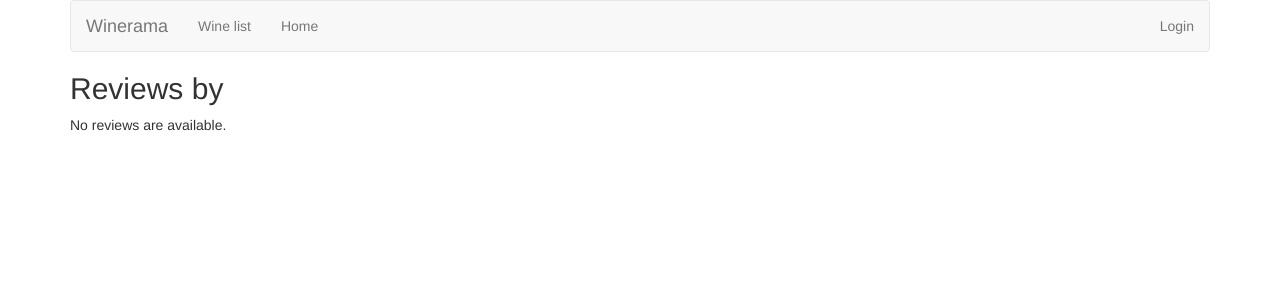
After one commit to chelseatroy/wine-recommender, a Django app: page /reviews/review/user/ in a window 1280 px wide. The commit adds this page. Shown: the top 300 px of the page. Run offline with Django 3.2, Linux system fonts and the light colour scheme; data comes from the database, SQL or seed files in the repository; both versions use the stored data as it was after the commit; some libraries are stand-ins or nearby versions.

```diff
--- a/reviews/templates/reviews/review_detail.html
+++ b/reviews/templates/reviews/review_detail.html
@@ -5,7 +5,7 @@
 {% endblock %}
 
 {% block content %}
-<h4>Rated {{ review.rating }} of 5 by {{ review.user_name }}</h4>
+<h4>Rated {{ review.rating }} of 5 by <a href="{% url 'reviews:user_review_list' review.user_name %}" >{{ review.user_name }}</a></h4>
 <p>{{ review.pub_date }}</p>
 <p>{{ review.comment }}</p>
 {% endblock %}
--- a/reviews/templates/reviews/review_list.html
+++ b/reviews/templates/reviews/review_list.html
@@ -12,7 +12,7 @@
         <h4><a href="{% url 'reviews:review_detail' review.id %}">
         {{ review.wine.name }}
         </a></h4>
-        <h6>rated {{ review.rating }} of 5 by {{ review.user_name }}</h6>
+        <h6>rated {{ review.rating }} of 5 by <a href="{% url 'reviews:user_review_list' review.user_name %}" >{{ review.user_name }}</a></h6>
         <p>{{ review.comment }}</p>
     </div>
     {% endfor %}
--- /dev/null
+++ b/reviews/templates/reviews/user_review_list.html
@@ -0,0 +1,5 @@
+{% extends 'reviews/review_list.html' %}
+
+{% block title %}
+<h2>Reviews by {{ user.username }}</h2>
+{% endblock %}
--- a/reviews/urls.py
+++ b/reviews/urls.py
@@ -13,4 +13,7 @@ urlpatterns = [
     # ex: /wine/5/
     url(r'^wine/(?P<wine_id>[0-9]+)/$', views.wine_detail, name='wine_detail'),
     url(r'^wine/(?P<wine_id>[0-9]+)/add_review/$', views.add_review, name='add_review'),
+    # ex: /review/user - get reviews for the logged user
+    url(r'^review/user/(?P<username>\w+)/$', views.user_review_list, name='user_review_list'),
+    url(r'^review/user/$', views.user_review_list, name='user_review_list'),
 ]
--- a/reviews/views.py
+++ b/reviews/views.py
@@ -50,3 +50,10 @@ def add_review(request, wine_id):
         return HttpResponseRedirect(reverse('reviews:wine_detail', args=(wine.id,)))
 
     return render(request, 'reviews/wine_detail.html', {'wine': wine, 'form': form})
+
+def user_review_list(request, username=None):
+    if not username:
+        username = request.user.username
+    latest_review_list = Review.objects.filter(user_name=username).order_by('-pub_date')
+    context = {'latest_review_list':latest_review_list, 'username':username}
+    return render(request, 'reviews/user_review_list.html', context)
--- a/templates/base.html
+++ b/templates/base.html
@@ -16,6 +16,7 @@
         </ul>
         <ul class="nav navbar-nav navbar-right">
         {% if user.is_authenticated %}
+            <li><a href="{% url 'reviews:user_review_list' user.username %}">Hello {{ user.username }}</a></li>
             <li><a href="{% url 'auth:logout' %}">Logout</a></li>
             {% else %}
             <li><a href="{% url 'auth:login' %}">Login</a></li>
@@ -23,6 +24,7 @@
         </ul>
     </div>
 </nav>
+
 
 
     <h1>{% block title %}(no title){% endblock %}</h1>
--- a/winerama/settings.py
+++ b/winerama/settings.py
@@ -38,6 +38,7 @@ INSTALLED_APPS = [
     'django.contrib.staticfiles',
     'bootstrap3',
     'reviews',
+    'registration',
 ]
 
 MIDDLEWARE_CLASSES = [
@@ -124,3 +125,7 @@ USE_TZ = True
 # https://docs.djangoproject.com/en/1.9/howto/static-files/
 
 STATIC_URL = '/static/'
+LOGIN_REDIRECT_URL = '/reviews/review/user'
+
+ACCOUNT_ACTIVATION_DAYS = 7 # One-week activation window
+REGISTRATION_AUTO_LOGIN = True # Automatically log the user in.
--- a/winerama/urls.py
+++ b/winerama/urls.py
@@ -20,5 +20,6 @@ from django.contrib import admin
 urlpatterns = [
     url(r'^reviews/', include('reviews.urls', namespace="reviews")),
     url(r'^admin/', admin.site.urls),
+    url(r'^accounts/', include('registration.backends.simple.urls')),
     url('^accounts/', include('django.contrib.auth.urls', namespace="auth"))
 ]
```
Also changed, not shown: templates/registration/registrationcomplete.html (added, +11 -0 lines), templates/registration/registrationform.html (added, +19 -0 lines), db.sqlite3, 4 other files. Lines whose indentation alone changed are shown as unchanged.
